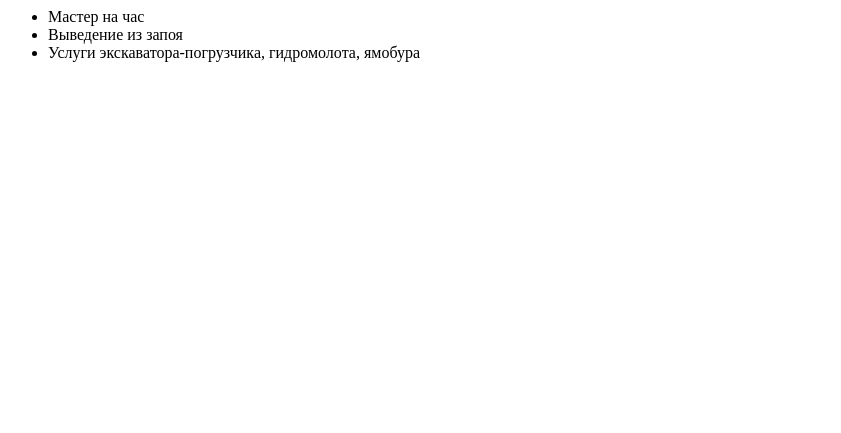
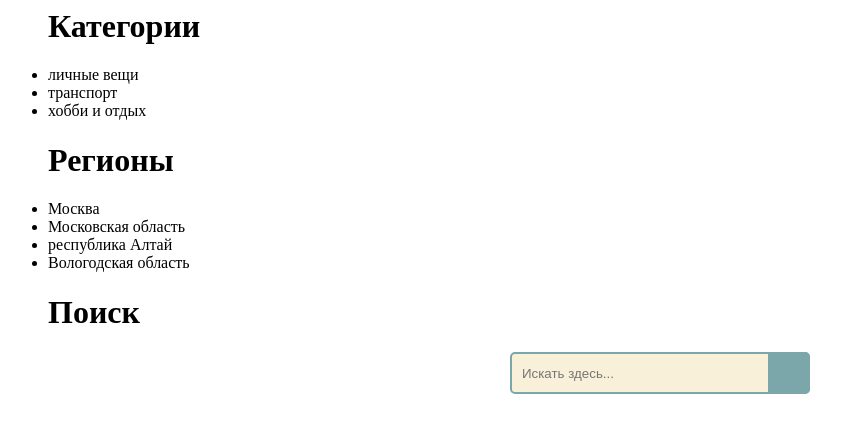
Before and after one commit to PavelYasinskiy/django_learning, a Django app: page / in a window 1280 px wide. Shown: the top 433 px of the page, without its empty margins (0-841 px from the left). Run offline with Django 3.2, Linux system fonts and the light colour scheme.

Commit message:
mod 3 homework

```diff
--- a/03_RequestsHandlingInDjango/board/advertisements/templates/advertisements/advertisement_list.html
+++ b/03_RequestsHandlingInDjango/board/advertisements/templates/advertisements/advertisement_list.html
@@ -1,7 +1,51 @@
 <html>
 <ul>
-    <li>Мастер на час</li>
-    <li>Выведение из запоя</li>
-    <li>Услуги экскаватора-погрузчика, гидромолота, ямобура</li>
+    <h1>Категории</h1>
+    {% for category in categories %}
+    <li>{{ category }}</li>
+    {% endfor %}
+    <h1>Регионы</h1>
+    {% for region in reg %}
+    <li>{{ region }}</li>
+    {% endfor %}
+    <h1>Поиск</h1>
+    <form>
+    <input type="text" placeholder="Искать здесь...">
+    <button type="submit"></button>
+    </form>
 </ul>
 </html>
+<style>
+{box-sizing: border-box;}
+form {
+  position: relative;
+  width: 300px;
+  margin: 0 auto;
+}
+input {
+  width: 100%;
+  height: 42px;
+  padding-left: 10px;
+  border: 2px solid #7BA7AB;
+  border-radius: 5px;
+  outline: none;
+  background: #F9F0DA;
+  color: #9E9C9C;
+}
+button {
+  position: absolute;
+  top: 0;
+  right: 0px;
+  width: 42px;
+  height: 42px;
+  border: none;
+  background: #7BA7AB;
+  border-radius: 0 5px 5px 0;
+  cursor: pointer;
+}
+button:before {
+  content: "\f002";
+  font-family: FontAwesome;
+  font-size: 16px;
+  color: #F9F0DA;
+}</style>
--- a/03_RequestsHandlingInDjango/board/advertisements/urls.py
+++ b/03_RequestsHandlingInDjango/board/advertisements/urls.py
@@ -2,5 +2,13 @@ from django.urls import path
 from . import views
 
 urlpatterns = [
-    path('', views.advertisement_list, name='advertisement_list'),
+    # path('', views.advertisement_list, name='advertisement_list'),
+    # path('about/', views.about_lst, name='about_lst'),
+    path('regions/', views.regions_lst, name='regions_lst'),
+    path('categories/', views.categories_lst, name='categories_lst'),
+    path('about/', views.About.as_view()),
+    path('region/', views.Regions.as_view()),
+    path('advertisments/', views.Advertisements.as_view()),
+    path('contacts/', views.Contacts.as_view()),
+    path('', views.MainMenu.as_view()),
 ]
--- a/03_RequestsHandlingInDjango/board/advertisements/views.py
+++ b/03_RequestsHandlingInDjango/board/advertisements/views.py
@@ -1,5 +1,6 @@
 from django.shortcuts import render
-
+from django.views import View
+from django.views.generic import TemplateView
 
 def advertisement_list(request, *args, **kwargs):
     advertisements = [
@@ -8,9 +9,111 @@ def advertisement_list(request, *args, **kwargs):
         'Услуги экскаватора-погрузчика, гидромолота, ямобура'
     ]
     advertisements_1 = [
-        'Мастер на час',
-        'Выведение из запоя',
-        'Услуги экскаватора-погрузчика, гидромолота, ямобура'
+        'Помогу даром',
+        'Асфальтоукладчик',
+        'Python-разработчик на час'
     ]
+    advertisements_2 = [
+        'Отладка кода по фото',
+        'Бесплатные курсы по программированию для поваров',
+        'Обмен камаза на заусенцы'
+    ]
+
     return render(request, 'advertisements/advertisement_list.html', {'advertisements': advertisements,
-                                                                      'advertisements_1': advertisements_1})
+                                                                      'advertisements_1': advertisements_1,
+                                                                      'advertisements_2': advertisements_2})
+
+
+# def about_lst(request, *args, **kwargs):
+#     abouts = [["Бесплатные объявления", 'Бесплатные объявления в вашем городе!']]
+#     return render(request, 'advertisements/about_list.html', {'abouts': abouts})
+
+
+# def contact_lst(request, *args, **kwargs):
+#     contacts = [["8-800-708-19-45", 'sales@company.com']]
+#     return render(request, 'advertisements/contact_list.html', {'contacts': contacts})
+
+
+def regions_lst(request, *args, **kwargs):
+    regions = ["Москва", 'Московская область', "республика Алтай", 'Вологодская область']
+    return render(request, 'advertisements/regions_list.html', {'regions': regions})
+
+
+def categories_lst(request, *args, **kwargs):
+    categories = ["личные вещи", 'транспорт', 'хобби и отдых']
+    return render(request, 'advertisements/categories_list.html', {'categories': categories})
+
+class Regions(View):
+    def get(self, request):
+        reg = ["Москва", 'Московская область', "республика Алтай", 'Вологодская область']
+        return render(request, 'advertisements/region.html', {'reg': reg})
+
+    def post(self, request):
+        reg = ["Успешно создан"]
+        return render(request, 'advertisements/region.html', {'reg': reg})
+
+
+class Advertisements(View):
+    get_count = [0]
+    post_count = [0]
+    def get(self, request):
+        advert = [
+            'Мастер на час',
+            'Выведение из запоя',
+            'Услуги экскаватора-погрузчика, гидромолота, ямобура',
+            'Помогу даром',
+            'Асфальтоукладчик',
+            'Python-разработчик на час',
+            'Отладка кода по фото',
+            'Бесплатные курсы по программированию для поваров',
+            'Обмен камаза на заусенцы'
+        ]
+        self.get_count[0] += 1
+        return render(request, 'advertisements/advertisements_cbv.html', {'advert': advert,
+                                                                          'count': self.get_count})
+
+    def post(self, request):
+        advert = ["Запрос на создание новой записи успешно выполнен."]
+        self.post_count[0] += 1
+        return render(request, 'advertisements/region.html', {'advert': advert,
+                                                              'count': self.post_count})
+
+
+class Contacts(TemplateView):
+    template_name = 'advertisements/contact_list.html'
+
+    def get_context_data(self, **kwargs):
+        context = super().get_context_data(**kwargs)
+        context["address"] = "Москва, Новослободская набережная, 3 стр.2"
+        context["phone"] = "8(913)6543211"
+        context["mail"] = "shop@shopper.com"
+        return context
+
+
+class About(TemplateView):
+    template_name = 'advertisements/about_list.html'
+
+    def get_context_data(self, **kwargs):
+        context = super().get_context_data(**kwargs)
+        context["name"] = "Бесплатные объявления"
+        context["description"] = 'Бесплатные объявления в вашем городе!'
+        context["title"] = "Бесплатные объявления"
+        return context
+
+class MainMenu(View):
+
+    def get(self, request):
+        categories = ["личные вещи", 'транспорт', 'хобби и отдых']
+        reg = ["Москва", 'Московская область', "республика Алтай", 'Вологодская область']
+        return render(request, 'advertisements/advertisement_list.html', {'categories': categories,
+                                                                          'reg': reg})
+
+#
+# Создайте главную страницу по адресу /. Нужно использовать представление-класс.
+#
+# метод get должен возвращать html форму,
+# на которой должны быть представлены следующие элементы:
+# выбора категории из списка, выбор региона из списка,
+# текстовое поле для ввода названия объявления и кнопка “Найти”.
+# (Значения для выбора нужно передавать из представления)
+#
--- /dev/null
+++ b/03_RequestsHandlingInDjango/board/board/middleware/filter_ip_middleware.py
@@ -0,0 +1,15 @@
+from django.core.exceptions import PermissionDenied
+
+
+class FilterIPMiddleware:
+    def __init__(self, get_response):
+        self.get_response = get_response
+
+    def __call__(self, request):
+        allowed_ips = ['127.0.0.1']
+        ip = request.META.get('REMOTE_ADDR')
+        if ip not in allowed_ips:
+            raise PermissionDenied
+        response = self.get_response(request)
+
+        return response
--- /dev/null
+++ b/03_RequestsHandlingInDjango/board/board/middleware/log.py
@@ -0,0 +1,20 @@
+import datetime
+
+class Log:
+    def __init__(self, get_response):
+        self.get_response = get_response
+
+    def __call__(self, request):
+        url = request.get_full_path()
+        if request.is_secure() is True:
+            http = 'https'
+        else:
+            http = "http"
+        log_time = datetime.datetime.now()
+        log = f"URL: {url} | HTTP-METHOD: {http}  | time: {log_time} \n"
+        with open("logging.log", "a") as logging:
+            logging.write(log)
+
+        response = self.get_response(request)
+
+        return response
--- /dev/null
+++ b/03_RequestsHandlingInDjango/board/board/middleware/too_many_exception.py
@@ -0,0 +1,18 @@
+from django.core.cache import cache
+from django.core.exceptions import PermissionDenied
+
+class TooMany:
+    def __init__(self, get_response):
+        self.get_response = get_response
+
+    def __call__(self, request):
+        ip = request.META.get('REMOTE_ADDR')
+        count = cache.get_or_set(f'{ip}', 0, 1)
+        count += 1
+        if count > 13:
+            raise PermissionDenied
+        else:
+            cache.set(f'{ip}', count, 1)
+        response = self.get_response(request)
+
+        return response
--- /dev/null
+++ b/03_RequestsHandlingInDjango/board/board/middleware/waiting.py
@@ -0,0 +1,18 @@
+from django.core.cache import cache
+import time
+
+class WaitSomeTime:
+    def __init__(self, get_response):
+        self.get_response = get_response
+
+    def __call__(self, request):
+        ip = request.META.get('REMOTE_ADDR')
+        count = int(cache.get_or_set(f'{ip}', 0))
+        count += 1
+        if count % 3 == 0:
+            time.sleep(5)
+
+        cache.set(f'{ip}', count)
+        response = self.get_response(request)
+
+        return response
--- a/03_RequestsHandlingInDjango/board/board/settings.py
+++ b/03_RequestsHandlingInDjango/board/board/settings.py
@@ -48,6 +48,10 @@ MIDDLEWARE = [
     'django.contrib.auth.middleware.AuthenticationMiddleware',
     'django.contrib.messages.middleware.MessageMiddleware',
     'django.middleware.clickjacking.XFrameOptionsMiddleware',
+    'board.middleware.filter_ip_middleware.FilterIPMiddleware',
+    'board.middleware.too_many_exception.TooMany',
+    'board.middleware.waiting.WaitSomeTime',
+    'board.middleware.log.Log'
 ]
 
 ROOT_URLCONF = 'board.urls'
```
Also changed, not shown: 03_RequestsHandlingInDjango/board/advertisements/templates/advertisements/about_list.html (added, +8 -0 lines), 03_RequestsHandlingInDjango/board/advertisements/templates/advertisements/advertisements_cbv.html (added, +11 -0 lines), 03_RequestsHandlingInDjango/board/advertisements/templates/advertisements/categories_list.html (added, +8 -0 lines), 03_RequestsHandlingInDjango/board/advertisements/templates/advertisements/contact_list.html (added, +11 -0 lines), 03_RequestsHandlingInDjango/board/advertisements/templates/advertisements/region.html (added, +8 -0 lines), 03_RequestsHandlingInDjango/board/advertisements/templates/advertisements/regions_list.html (added, +8 -0 lines).
